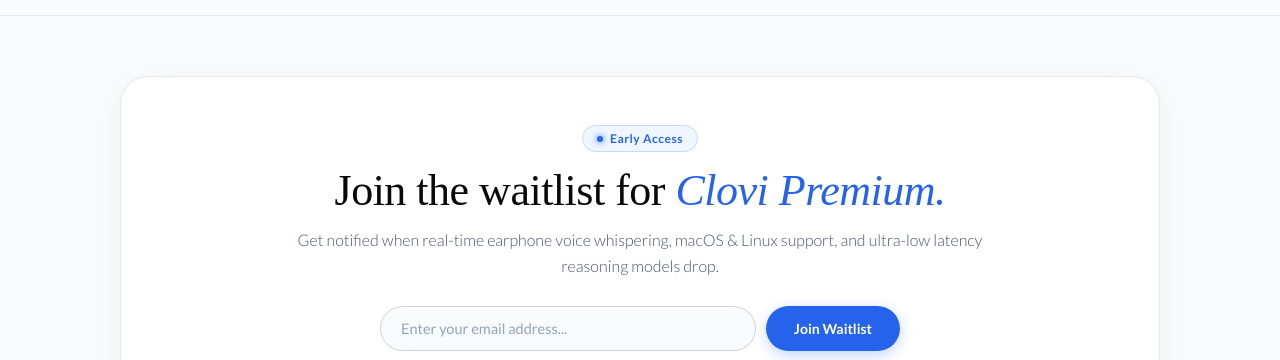
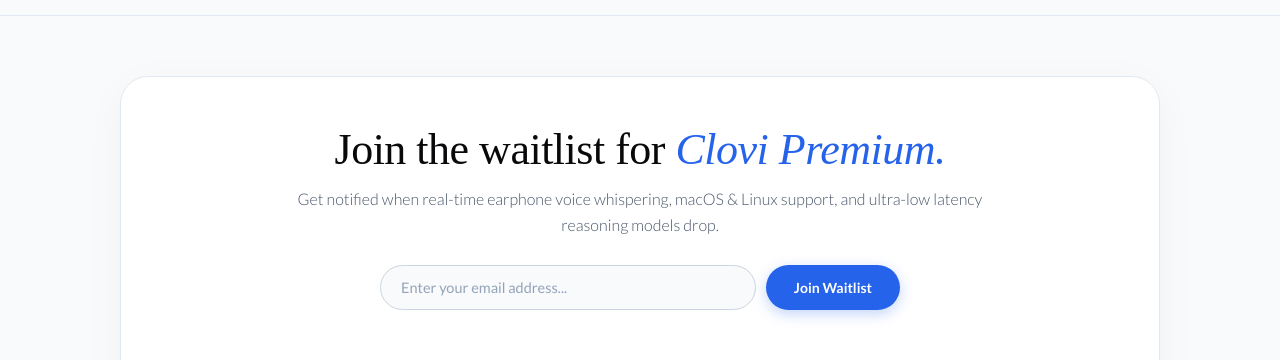
Before and after one commit to Omkar-Hundre/YO-Assistant, an Electron app: page landing/index.html in a window 1280 px wide. Shown: the part 4260-4620 px from the top of the page. Drawn offline with Linux system fonts and the light colour scheme; a web font is replaced by a local one.

Commit message:
Adjust navbar

```diff
--- a/landing/index.html
+++ b/landing/index.html
@@ -227,12 +227,15 @@
         height: 50px;
         padding: 0 5px 0 16px;
       }
+
       .btn-ghost {
         display: none;
       }
+
       .nav-logo {
         font-size: 20px;
       }
+
       .btn-primary {
         height: 36px;
         padding: 0 14px;
@@ -2129,8 +2132,7 @@
 
     <div class="nav-actions">
       <button class="btn-ghost" onclick="scrollToWaitlist()">Join Waitlist</button>
-      <a href="https://github.com/Omkar-Hundre/Clovi/releases/download/v1.0.1/Clovi-Portable.exe"
-        class="btn-primary">
+      <a href="https://github.com/Omkar-Hundre/Clovi/releases/download/v1.0.1/Clovi-Portable.exe" class="btn-primary">
         <svg width="13" height="13" viewBox="0 0 24 24" fill="currentColor">
           <path
             d="M19.35 10.04C18.67 6.59 15.64 4 12 4 9.11 4 6.6 5.64 5.35 8.04 2.34 8.36 0 10.91 0 14c0 3.31 2.69 6 6 6h13c2.76 0 5-2.24 5-5 0-2.64-2.05-4.78-4.65-4.96zM17 13l-5 5-5-5h3V9h4v4h3z" />
@@ -3548,11 +3550,6 @@
   <section class="premium-cta-section" id="waitlist">
     <div class="container">
       <div class="premium-cta-card">
-
-        <div class="premium-pill-badge">
-          <span class="premium-pill-dot"></span>
-          Early Access
-        </div>
         <h2 class="premium-title">Join the waitlist for <em>Clovi Premium.</em></h2>
         <p class="premium-sub">
           Get notified when real-time earphone voice whispering, macOS &amp; Linux support, and ultra-low latency
```
